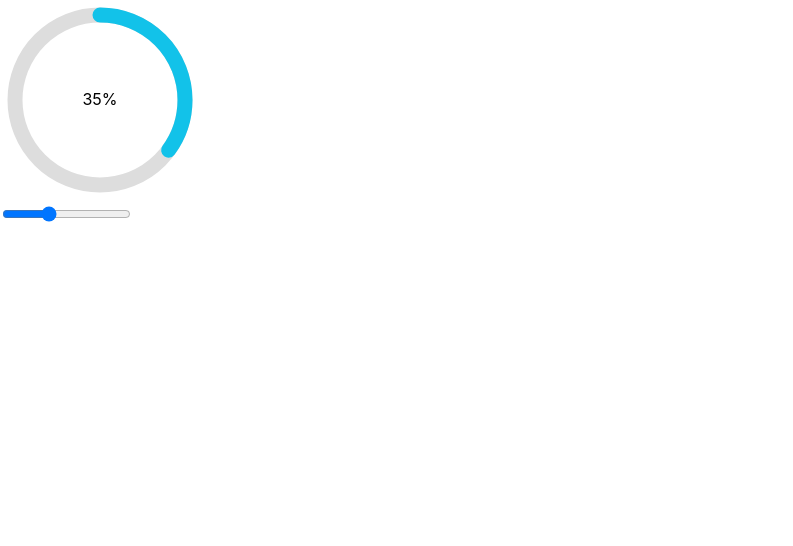
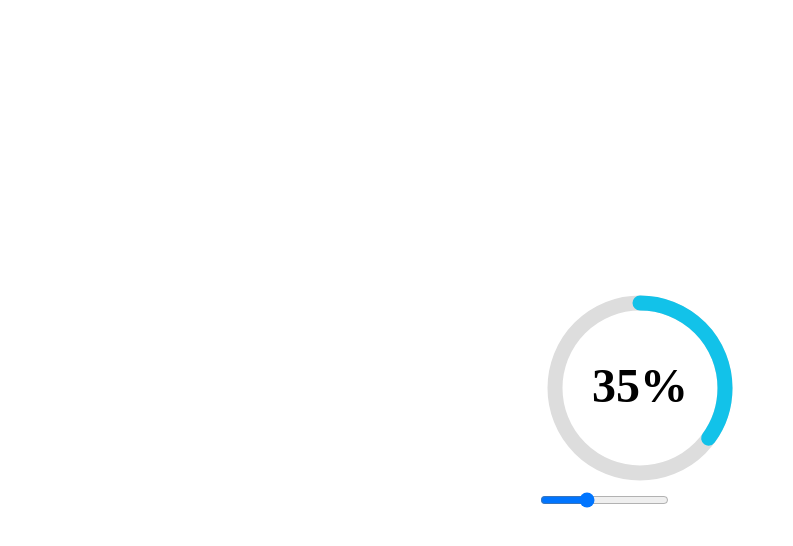
Before and after one commit to Rvp888/React-Progress-Bar, a React (Create React App) app: page / in a window 1280 px wide. Shown: the top 546 px of the page, without its empty margins (0-793 px from the left). Built offline with nearby package versions, Linux system fonts and the light colour scheme.

Commit message:
modify files

```diff
--- a/src/App.css
+++ b/src/App.css
@@ -16,3 +16,8 @@
   stroke-linecap: round;
   stroke-linejoin: round;
 }
+
+.circle-text {
+  font-size: 3rem;
+  font-weight: bold;
+}
--- a/src/index.css
+++ b/src/index.css
@@ -1,13 +1,22 @@
-body {
+*,
+*::after,
+*::before {
   margin: 0;
-  font-family: -apple-system, BlinkMacSystemFont, 'Segoe UI', 'Roboto', 'Oxygen',
-    'Ubuntu', 'Cantarell', 'Fira Sans', 'Droid Sans', 'Helvetica Neue',
-    sans-serif;
-  -webkit-font-smoothing: antialiased;
-  -moz-osx-font-smoothing: grayscale;
+  padding: 0;
+  outline: none;
+  box-sizing: border-box;
+  user-select: none;
 }
 
-code {
-  font-family: source-code-pro, Menlo, Monaco, Consolas, 'Courier New',
-    monospace;
+html, body {
+  min-width: 100vw;
+  width: 100%;
 }
+
+body {
+  min-height: 100vh;
+  height: 100%;
+  display: flex;
+  align-items: center;
+  justify-content: center;
+}
```
Also changed, not shown: src/CircularProgressBar.jsx (+9 -1 lines).
